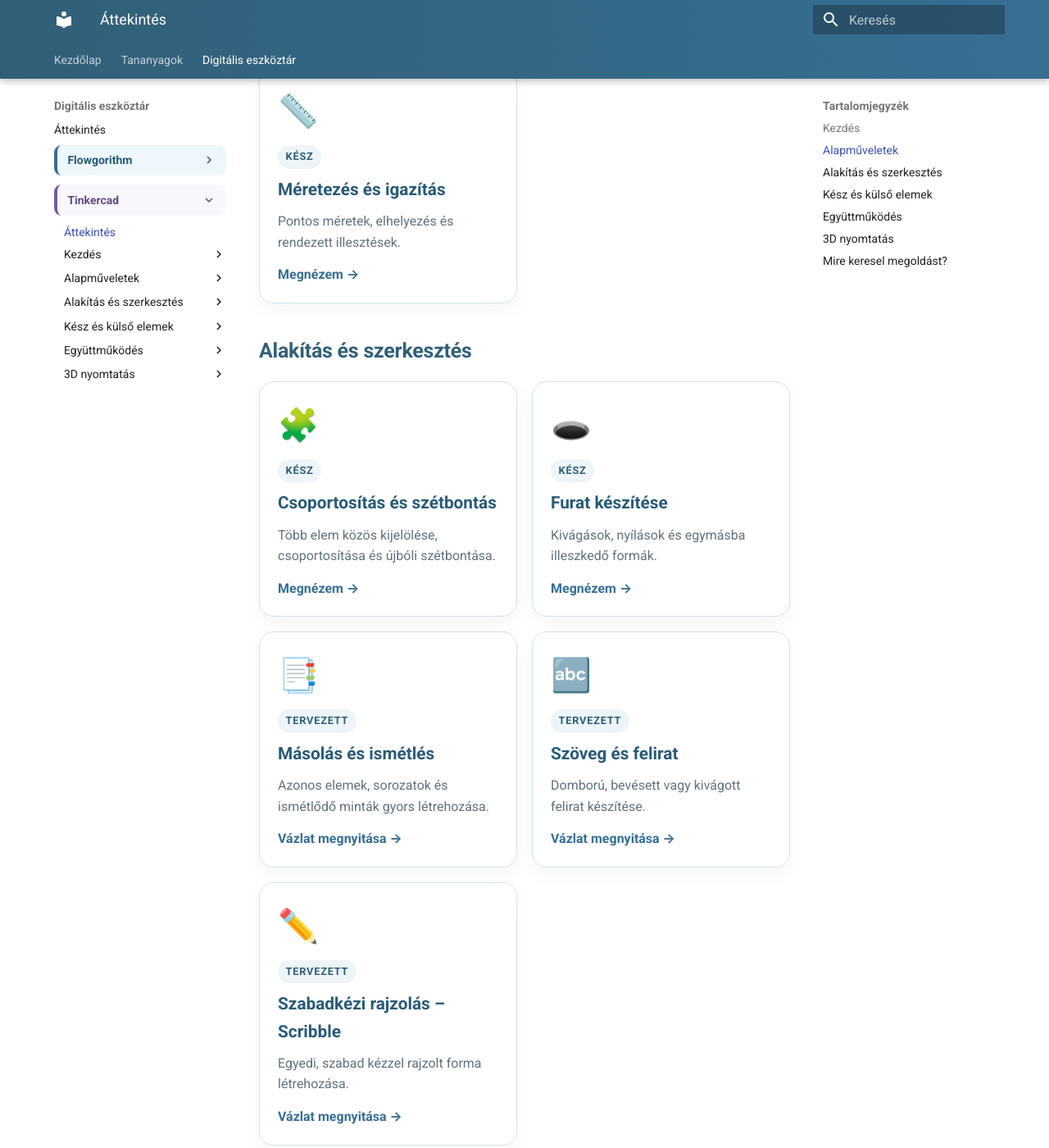
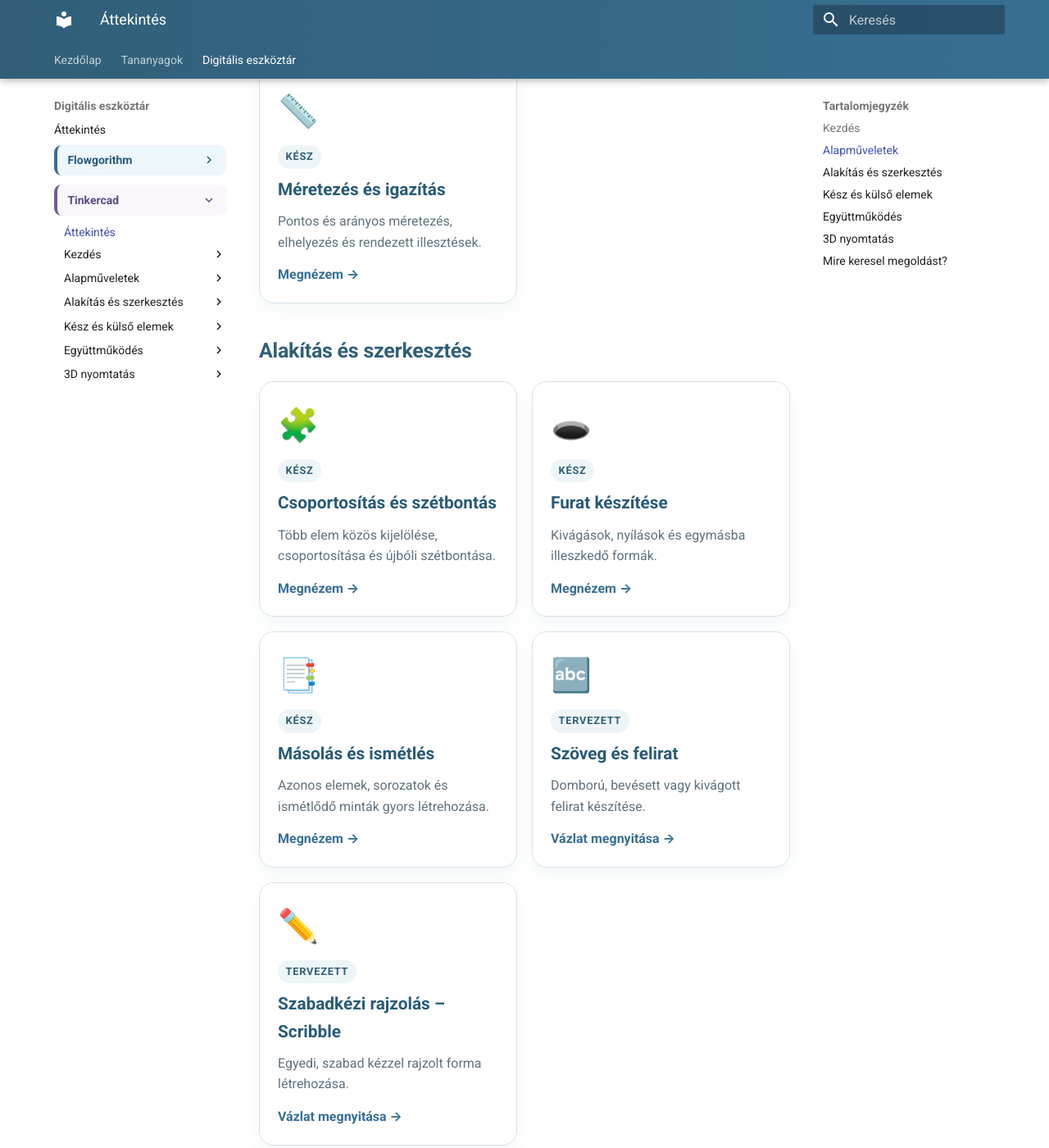
Before and after one commit to bsuszter/digitalis-eszkoztar, an MkDocs documentation site: the page built from docs/eszkoztar/tinkercad/index.md, in a window 1280 px wide and 1400 px high, scrolled down 1920 px. Shown: the whole window at 82% size. Built offline with MkDocs 1.6.1 and Material for MkDocs 9.7.7, drawn with Linux system fonts in a browser that asks for light colours.

Commit message:
Másolás és ismétlés lecke készre jelölése

```diff
--- a/docs/eszkoztar/tinkercad/index.md
+++ b/docs/eszkoztar/tinkercad/index.md
@@ -68,7 +68,7 @@
     <span class="tool-icon">📏</span>
     <span class="tool-tag">KÉSZ</span>
     <strong>Méretezés és igazítás</strong>
-    <span>Pontos méretek, elhelyezés és rendezett illesztések.</span>
+    <span>Pontos és arányos méretezés, elhelyezés és rendezett illesztések.</span>
     <span class="tool-link">Megnézem →</span>
   </a>
 </div>
@@ -94,10 +94,10 @@
 
   <a class="tool-card" href="masolas-ismetles/">
     <span class="tool-icon">📑</span>
-    <span class="tool-tag">TERVEZETT</span>
+    <span class="tool-tag">KÉSZ</span>
     <strong>Másolás és ismétlés</strong>
     <span>Azonos elemek, sorozatok és ismétlődő minták gyors létrehozása.</span>
-    <span class="tool-link">Vázlat megnyitása →</span>
+    <span class="tool-link">Megnézem →</span>
   </a>
 
   <a class="tool-card" href="szoveg/">
```
